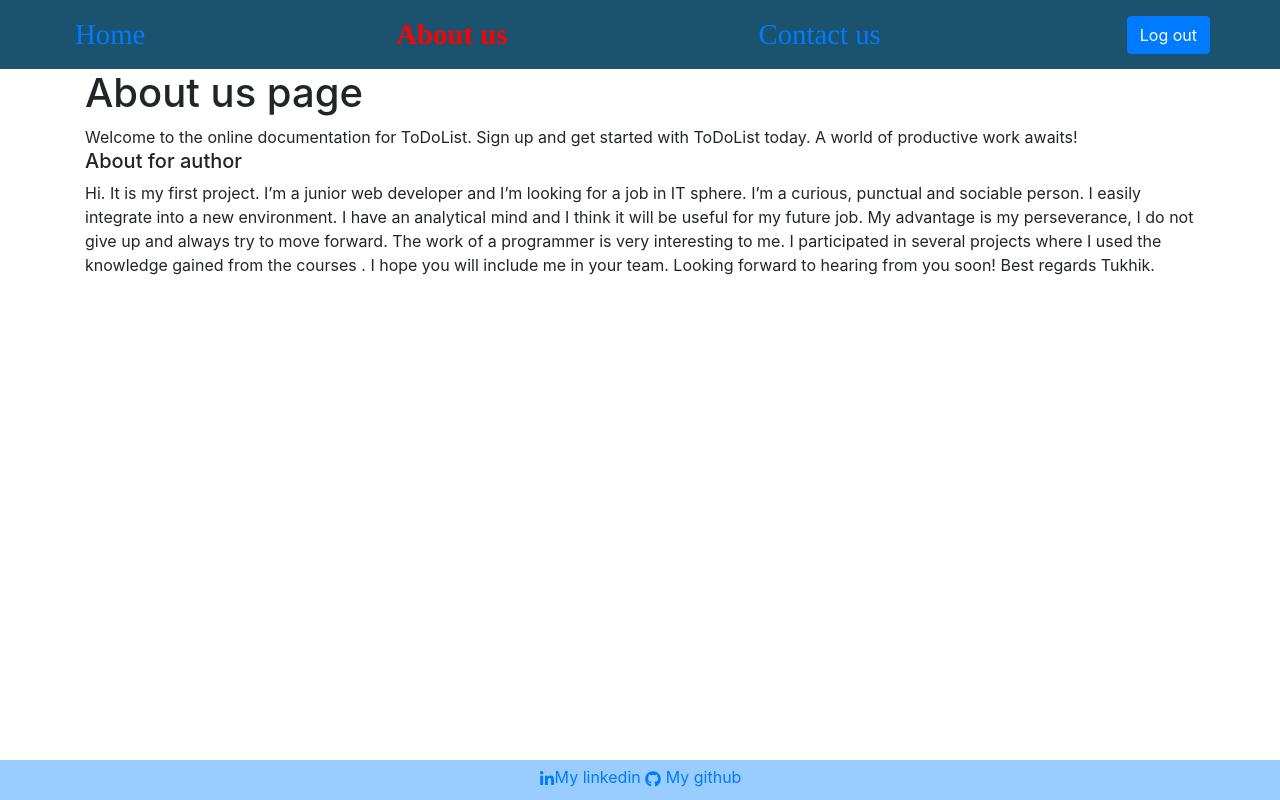
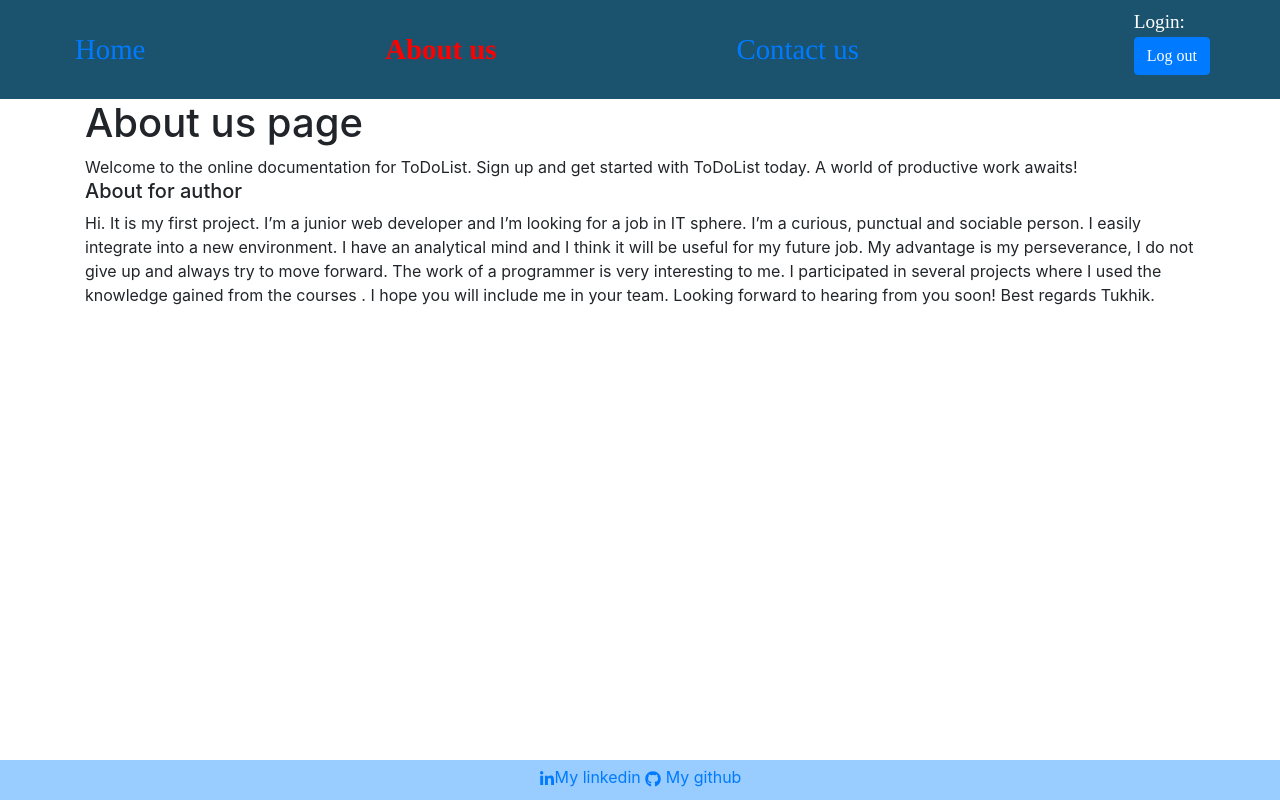
Before and after one commit to tukhik/toDoList, a React (Create React App) app: page /about in a window 1280 px wide. Built offline with nearby package versions, Linux system fonts and the light colour scheme; no server answers; sample sign-in values are in the browser's storage.

Commit message:
add userName in NavLink

```diff
--- a/src/components/NavMenu/NavMenu.js
+++ b/src/components/NavMenu/NavMenu.js
@@ -1,11 +1,18 @@
-import React from 'react';
+import React, {useEffect} from 'react';
 import {Navbar, Nav, Button} from 'react-bootstrap';
 import {NavLink} from 'react-router-dom';
 import styles from './navMenuStyle.module.css';
 import {connect} from 'react-redux';
-import { signout} from './../../store/actions';
+import { signout, getUserInfo} from './../../store/actions';
 
-function NavMenu({ isAuthenticated, signout }){
+
+
+function NavMenu({ isAuthenticated, signout, userInfo }){
+  useEffect(() => {
+    getUserInfo();
+
+  });
+
 
     return(
         <Navbar className = {styles.nav}>
@@ -38,7 +45,10 @@ function NavMenu({ isAuthenticated, signout }){
          </NavLink>
                {
           isAuthenticated ?
-          <Button className="navMenu-link-logout" onClick={signout}>Log out</Button> :
+          <ul>
+          <li>Login: {userInfo}</li>
+          <li><Button className="navMenu-link-logout" onClick={signout}>Log out</Button>
+          </li> </ul>:
           <>
           <NavLink
           to='/login'
@@ -48,7 +58,6 @@ function NavMenu({ isAuthenticated, signout }){
           >
           Login
           </NavLink>
-
           <NavLink
           to='/register'
           activeClassName={styles.active}
@@ -60,21 +69,22 @@ function NavMenu({ isAuthenticated, signout }){
           </>
          }
 
-
         </Nav>
       </Navbar>
     );
 };
 
 const mapStateToProps = (state)=>{
-return {
-  isAuthenticated: state.isAuthenticated
-}
+  return {
+    isAuthenticated: state.isAuthenticated,
+    userInfo: state.userInfo
+  }
 };
 
 
 const mapDispatchToProps = {
-    signout
+    signout,
+    getUserInfo
 }
 
 
--- a/src/components/NavMenu/navMenuStyle.module.css
+++ b/src/components/NavMenu/navMenuStyle.module.css
@@ -10,5 +10,14 @@
 }
 .nav {
 	  background: rgb(27, 83, 110);
+}
+ul {
+	list-style-type: none;
+	color: white;
+	font-family: "Times New Roman", Times, serif;
+	font-size: 1.2em;
+}
+ul li:hover {
+  color:rgb(204, 0, 0);
 
 }
--- a/src/components/NewTask/NewTask.js
+++ b/src/components/NewTask/NewTask.js
@@ -8,12 +8,22 @@ import {connect} from 'react-redux';
 import {addTask} from '../../store/actions';
 
 class NewTask extends Component {
-    state = {
+
+    constructor(props){
+    super(props);
+    this.titleInputRef = React.createRef();
+
+    this.state = {
         title: '',
         description: '',
         date: new Date()
     };
 
+  }
+
+  componentDidMount() {
+      this.titleInputRef.current.focus();
+  }
 
     handleChange = (event) => {
         const {name, value} = event.target;
@@ -64,8 +74,8 @@ class NewTask extends Component {
             show={true}
             onHide={onClose}
             size="lg"
-          aria-labelledby="contained-modal-title-vcenter"
-          centered
+            aria-labelledby="contained-modal-title-vcenter"
+            centered
         >
           <Modal.Header closeButton>
             <Modal.Title id="contained-modal-title-vcenter">
@@ -77,7 +87,8 @@ class NewTask extends Component {
           <FormControl
               placeholder="Title"
               onChange={this.handleChange}
-            name='title'
+              name='title'
+              ref={this.titleInputRef}
               onKeyPress={this.handleKeyDown}
               className='mb-3'
           />
@@ -87,7 +98,6 @@ class NewTask extends Component {
           rows={5}
           name='description'
           onChange={this.handleChange}
-
 
           />
           <DatePicker
--- a/src/store/actions.js
+++ b/src/store/actions.js
@@ -181,6 +181,7 @@ export function login(data) {
 }
 
 
+
 export const signout = () => {
     return async (dispatch) => {
         dispatch({type: actionTypes.PENDING});
--- a/src/store/reducer.js
+++ b/src/store/reducer.js
@@ -13,6 +13,7 @@ const defaultState = {
     successMessage: null,
     errorMessage: null,
     isAuthenticated: checkLoginStatus(),
+    userInfo: ""
 };
 
 
@@ -36,6 +37,14 @@ export default function reducer(state=defaultState, action){
           ...state,
           loading: false,
           errorMessage: action.error
+        };
+      }
+
+      case actionTypes.GET_USER:{
+        return {
+          ...state,
+          userInfo: action.user,
+
         };
       }
 
```
Also changed, not shown: src/components/pages/ToDo/ToDo.js (+5 -2 lines), src/store/actionTypes.js (line endings or trailing spaces).
